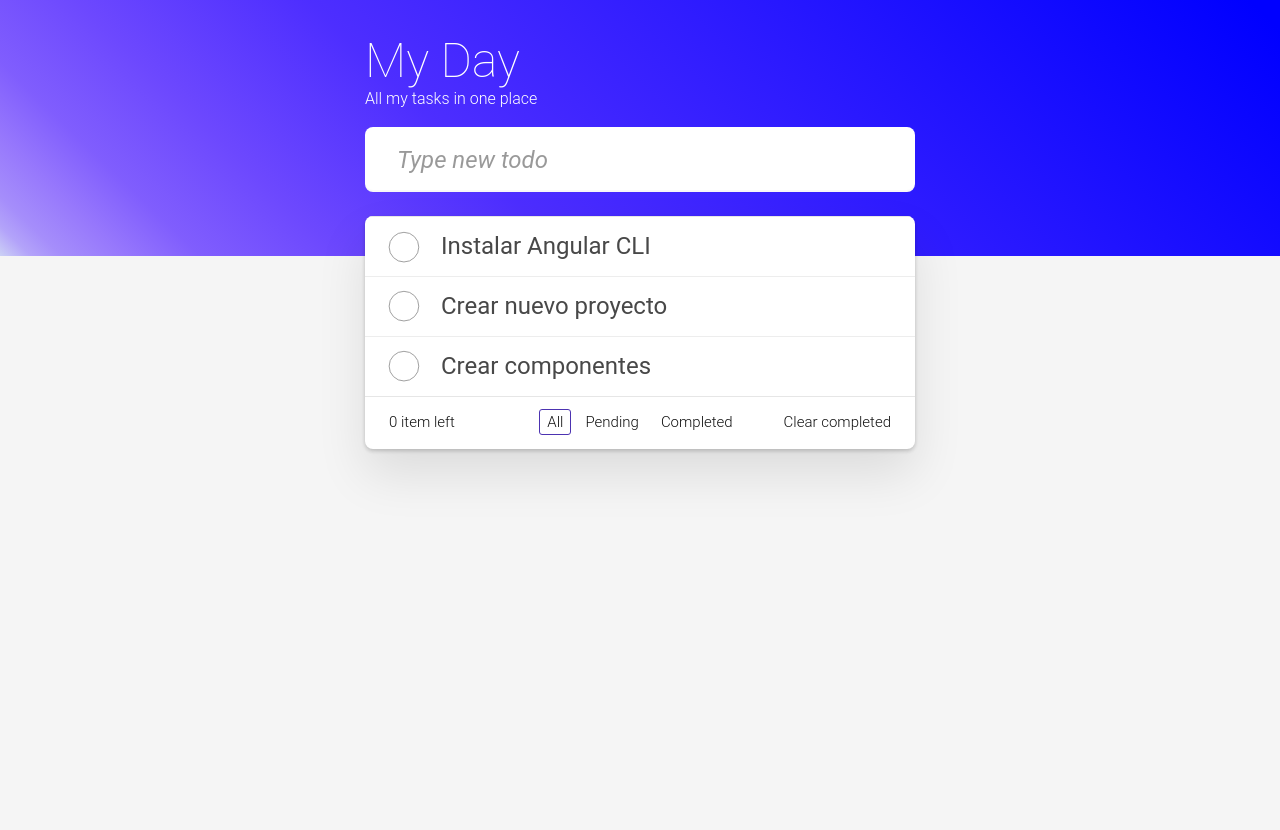
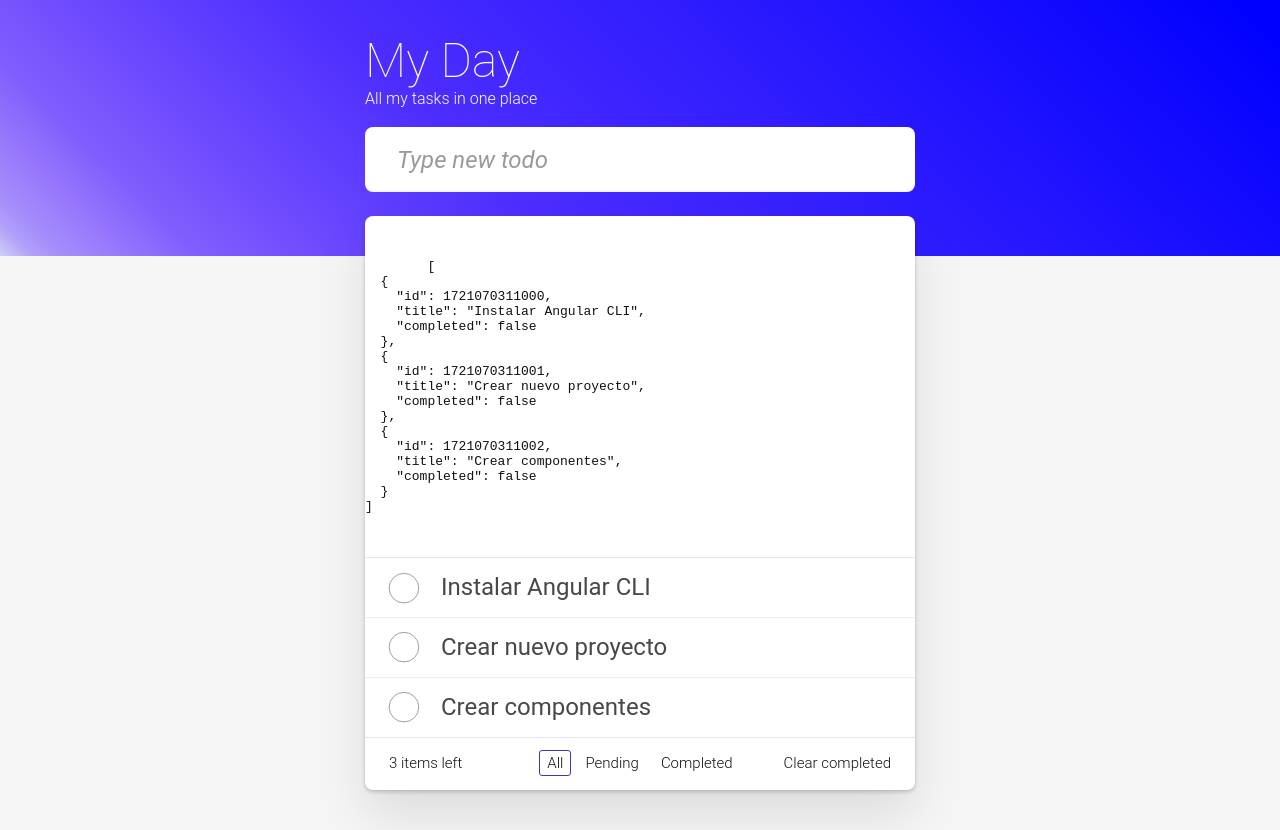
Before and after one commit to yesiddn/todoapp-angular, an Angular app: page / in a window 1280 px wide. Before the commit the page ends 800 px from the top, so only its background shows below. Built offline with nearby package versions, Linux system fonts and the light colour scheme.

Commit message:
feat: Add Task interface and update task status functionality

```diff
--- /dev/null
+++ b/src/app/models/task.model.ts
@@ -0,0 +1,5 @@
+export interface Task {
+  id: number;
+  title: string;
+  completed: boolean;
+}
--- a/src/app/pages/home/home.component.html
+++ b/src/app/pages/home/home.component.html
@@ -8,12 +8,18 @@
   </header>
   <div class="container todoapp-wrapper">
     <!-- This section should be hidden by default and shown when there are todos -->
+    <pre>
+      <code>
+        <!-- se usa un pipe para mostrar el contenido de la variable tasks -->
+        {{ tasks() | json }}
+      </code>
+    </pre>
     <section class="main">
       <ul class="todo-list">
         <li *ngFor="let task of tasks(); index as i">
           <div class="view">
-            <input class="toggle" type="checkbox" />
-            <label>{{ task }}</label>
+            <input class="toggle" type="checkbox" [checked]="task.completed" (change)="updateTask(i)" />
+            <label>{{ task.title }}</label>
             <button class="destroy" (click)="deleteTask(i)"></button>
           </div>
           <input class="edit" value="Buy a unicorn" />
@@ -47,7 +53,7 @@
     <!-- This footer should be hidden by default and shown when there are todos -->
     <footer class="footer">
       <!-- This should be `0 items left` by default -->
-      <span class="todo-count"><strong>0</strong> item left</span>
+      <span class="todo-count"><strong>{{ tasks().length }}</strong> item{{ tasks().length !== 1 ? 's' : '' }} left</span>
       <!-- Remove this if you don't implement routing -->
       <ul class="filters">
         <li>
--- a/src/app/pages/home/home.component.ts
+++ b/src/app/pages/home/home.component.ts
@@ -1,5 +1,7 @@
 import { Component, signal } from '@angular/core';
 import { CommonModule } from '@angular/common'
+
+import { Task } from '../../models/task.model';
 
 @Component({
   selector: 'app-home',
@@ -9,19 +11,57 @@ import { CommonModule } from '@angular/common'
   styleUrl: './home.component.css',
 })
 export class HomeComponent {
-  tasks = signal([
-    'Instalar Angular CLI',
-    'Crear nuevo proyecto',
-    'Crear componentes',
+  // con la interface Task hacemos que tasks sea un array de objetos con las propiedades id, title y completed. En caso de que no se cumpla la interface, TypeScript nos mostrará un error
+  tasks = signal<Task[]>([
+    {
+      id: Date.now(),
+      title: 'Instalar Angular CLI',
+      completed: false,
+    },
+    {
+      id: Date.now() + 1,
+      title: 'Crear nuevo proyecto',
+      completed: false,
+    },
+    {
+      id: Date.now() + 2,
+      title: 'Crear componentes',
+      completed: false,
+    },
+    // 'Instalar Angular CLI',
+    // 'Crear nuevo proyecto',
+    // 'Crear componentes',
   ]);
 
   changeHandler(event: Event) {
     const input = event.target as HTMLInputElement;
     const newTask = input.value;
-    this.tasks.update((tasks) => [...tasks, newTask]); // de esta forma se actualiza el valor de una señal -> update nos da como argumento el valor actual de la señal para que podamos modificarlo -> viene del patron No Mutar, Solo Crear Nuevos Estados
+
+    // se separan responsabilidades, por lo que esta linea de código se traslada a la función addTask
+    // this.tasks.update((tasks) => [...tasks, newTask]); // de esta forma se actualiza el valor de una señal -> update nos da como argumento el valor actual de la señal para que podamos modificarlo -> viene del patron No Mutar, Solo Crear Nuevos Estados
+
+    this.addTask(newTask);
+  }
+
+  addTask(title: string) {
+    const newTask = {
+      id: Date.now(),
+      title,
+      completed: false,
+    };
+    this.tasks.update((tasks) => [...tasks, newTask]);
   }
 
   deleteTask(index: number) {
     this.tasks.update((tasks) => tasks.filter((task, position) => position !== index));
   }
+
+  updateTask(index: number) {
+    // de esta forma se puede cambiar el valor de una propiedad de un objeto dentro de un array sin mutar el estado
+    this.tasks.update((tasks) =>
+      tasks.map((task, position) =>
+        position === index ? { ...task, completed: !task.completed } : task
+      )
+    );
+  }
 }
```
